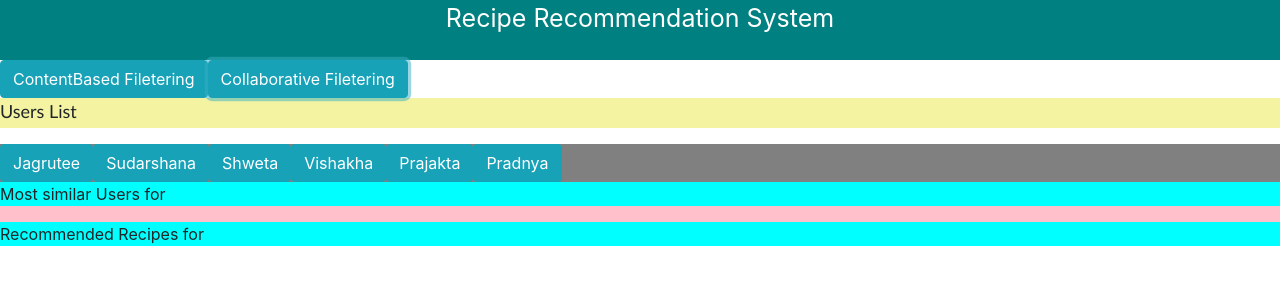
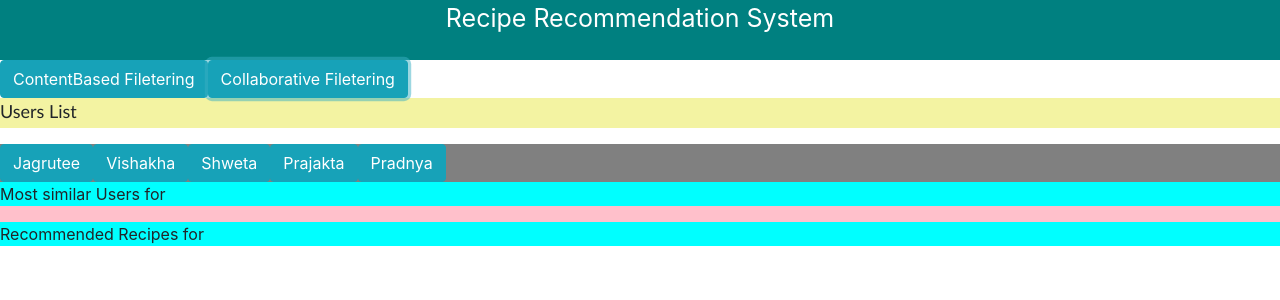
Before and after one commit to sudarshanapatil/MLWithGraph, a React (Create React App) app in the folder recipes/: page / in a window 1280 px wide. Both pictures are taken after a click on the button "Collaborative Filetering". Shown: the top 300 px of the page. Built offline with nearby package versions, Linux system fonts and the light colour scheme.

Commit message:
local changes

```diff
--- a/recipes/src/component/CollaborativeFiltering.js
+++ b/recipes/src/component/CollaborativeFiltering.js
@@ -4,9 +4,8 @@ import '../App.css'
 import { Card, ButtonToolbar, Button, ListGroup } from 'react-bootstrap'
 let userArr = [
   'Jagrutee',
-  'Sudarshana',
+  'Vishakha',
   'Shweta',
-  'Vishakha',
   'Prajakta',
   'Pradnya'
 ]
```
Also changed, not shown: 1 other file (tests, documents, lock files or other folders).
